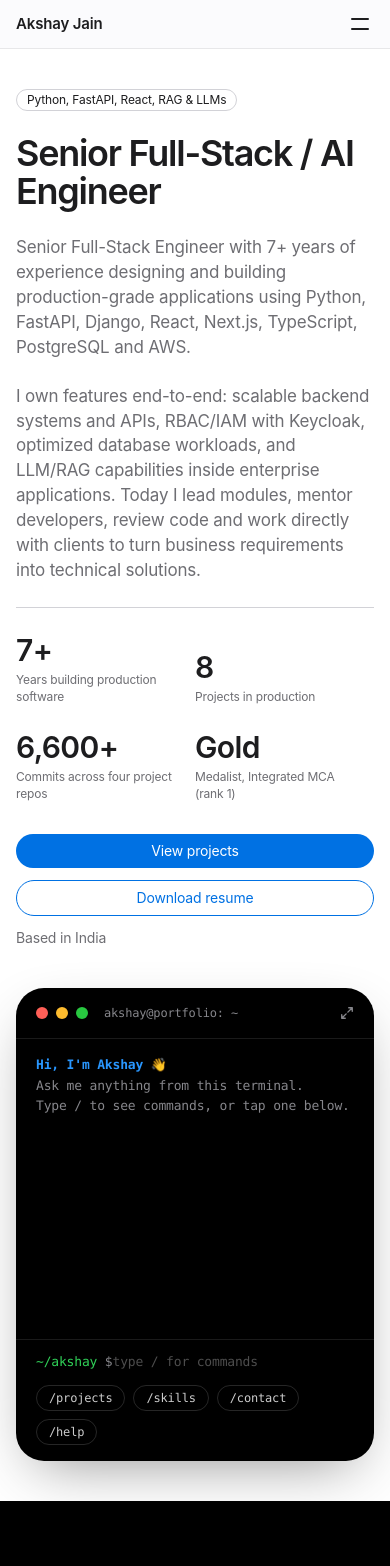
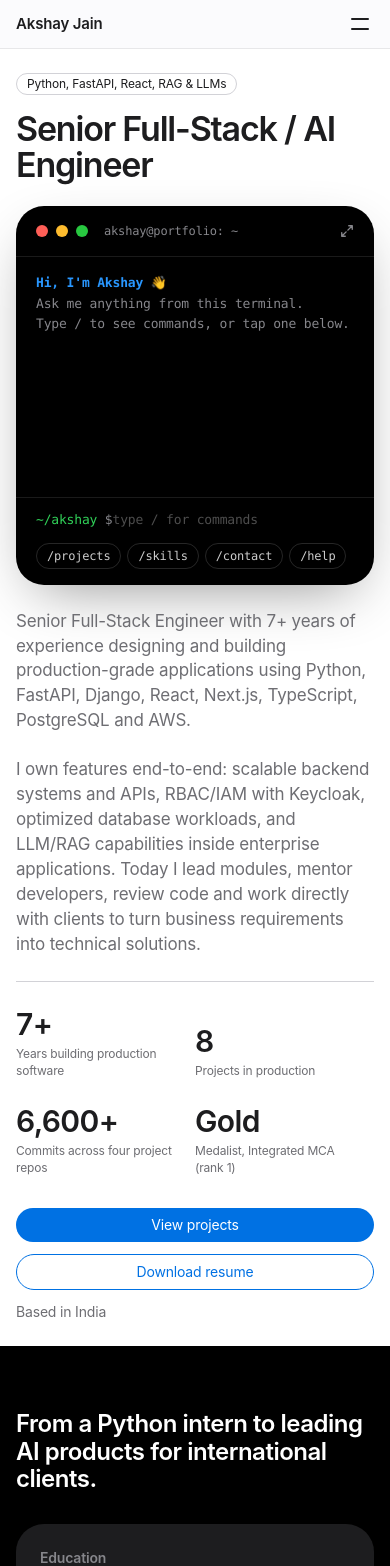
Before and after one commit to akshayjain98/akshayjain98.github.io, a Next.js app: page / in a window 390 px wide. Shown: the top 1566 px of the page. Built offline with nearby package versions, Linux system fonts and the light colour scheme.

Commit message:
feat: changed ui for tablet and phone

```diff
--- a/src/app/components/About/HeroLayout.tsx
+++ b/src/app/components/About/HeroLayout.tsx
@@ -4,25 +4,37 @@ import React, { useState } from 'react';
 import { Terminal } from '../Terminal';
 import type { TerminalData } from '../Terminal/commands';
 
-// Owns the terminal's expanded state. The left column reacts through `group-data-[expanded=true]:` classes,
-// so it can stay server-rendered markup passed in as `left`.
+// Owns the terminal's expanded state. The text columns react through `group-data-[expanded=true]:` classes,
+// so they can stay server-rendered markup passed in as `intro` / `details`.
+//
+// Order is CSS-only, so the DOM (and what screen readers / crawlers see) stays: intro → details → photo → terminal.
+//   Phone:   intro → terminal → details → photo
+//   Tablet:  intro → terminal (full width) → details | photo
+//   Desktop: [intro + details] | [photo + terminal]
+// Below lg the two column wrappers are `display: contents`, so their children join the outer grid directly.
 export const HeroLayout: React.FC<{
-  left: React.ReactNode;
+  intro: React.ReactNode;
+  details: React.ReactNode;
   photo?: React.ReactNode;
   terminalData: TerminalData;
-}> = ({ left, photo, terminalData }) => {
+}> = ({ intro, details, photo, terminalData }) => {
   const [expanded, setExpanded] = useState(false);
   return (
     <div
       data-expanded={expanded}
-      className="group flex flex-col lg:flex-row justify-between gap-10 sm:gap-12 lg:gap-12 xl:gap-20 data-[expanded=true]:xl:gap-12 py-10 sm:py-12 lg:py-14 items-center flex-1"
+      className={`group grid grid-cols-1 content-start gap-6 sm:gap-8 ${photo ? 'md:grid-cols-[minmax(0,1fr)_280px] md:gap-x-10' : ''} lg:flex lg:flex-row lg:items-center lg:justify-between lg:gap-12 xl:gap-20 data-[expanded=true]:xl:gap-12 py-6 sm:py-10 lg:py-14 flex-1`}
     >
-      {left}
+      <div className="contents lg:flex lg:flex-1 lg:min-w-0 lg:flex-col lg:justify-center lg:gap-5">
+        <div className="order-1 md:col-span-2 lg:order-none">{intro}</div>
+        <div className={`order-3 lg:order-none ${photo ? '' : 'md:col-span-2'}`}>{details}</div>
+      </div>
       <div
-        className={`w-full ${expanded ? 'lg:w-[560px] xl:w-[680px]' : 'lg:w-[360px] xl:w-[420px]'} flex-shrink-0 flex flex-col gap-4 motion-safe:transition-[width] motion-safe:duration-300 motion-safe:ease-out ${photo ? 'md:grid md:grid-cols-2 lg:flex' : ''}`}
+        className={`contents lg:flex lg:flex-col lg:gap-4 lg:flex-shrink-0 ${expanded ? 'lg:w-[560px] xl:w-[680px]' : 'lg:w-[360px] xl:w-[420px]'} motion-safe:lg:transition-[width] motion-safe:lg:duration-300 motion-safe:lg:ease-out`}
       >
-        {photo}
-        <Terminal data={terminalData} expanded={expanded} onToggleExpand={() => setExpanded((e) => !e)} />
+        {photo && <div className="order-4 lg:order-none">{photo}</div>}
+        <div className="order-2 min-w-0 md:col-span-2 lg:order-none">
+          <Terminal data={terminalData} expanded={expanded} onToggleExpand={() => setExpanded((e) => !e)} />
+        </div>
       </div>
     </div>
   );
--- a/src/app/components/About/index.tsx
+++ b/src/app/components/About/index.tsx
@@ -9,9 +9,13 @@ const About: React.FC = () => {
   const profile = getProfile();
   const { heroStats, headline, title, summary, summaryDetail, openTo, location, photo, firstName, lastName } = profile;
   const terminalData = toTerminalData(profile, getProjects(), getExperience(), getSkills());
-  // `group-data-[expanded=true]:` classes condense this column on desktop while the terminal is expanded.
-  const left = (
-    <div className="flex-1 min-w-0 flex flex-col justify-center gap-6 lg:gap-5">
+  // On tablets the details share a row with the photo, so they get a narrower layout until lg.
+  const narrowOnTablet = Boolean(photo);
+
+  // `group-data-[expanded=true]:` classes condense the text on desktop while the terminal is expanded.
+  // Intro is kept short: on phones and tablets it's all that sits above the terminal.
+  const intro = (
+    <div className="flex flex-col gap-4 sm:gap-6 lg:gap-5">
       <div className="flex flex-wrap items-center gap-3">
         <Tag className="!whitespace-normal" variant="outlined">
           {headline}
@@ -23,18 +27,25 @@ const About: React.FC = () => {
           </span>
         )}
       </div>
-      <h1 className="text-4xl min-[400px]:text-5xl sm:text-6xl xl:text-[80px] group-data-[expanded=true]:lg:text-5xl group-data-[expanded=true]:xl:text-6xl leading-[1.05] tracking-[-0.035em] font-semibold break-words">
+      <h1 className="text-[34px] min-[400px]:text-[40px] sm:text-6xl xl:text-[80px] group-data-[expanded=true]:lg:text-5xl group-data-[expanded=true]:xl:text-6xl leading-[1.05] tracking-[-0.035em] font-semibold break-words">
         {title}
       </h1>
-      <div className="text-apple-muted text-[17px] leading-[1.47] grid md:grid-cols-2 group-data-[expanded=true]:lg:grid-cols-1 gap-6 md:gap-12">
+    </div>
+  );
+
+  const details = (
+    <div className="flex flex-col gap-6 lg:gap-5">
+      <div
+        className={`text-apple-muted text-[17px] leading-[1.47] grid ${narrowOnTablet ? 'lg:grid-cols-2' : 'md:grid-cols-2'} group-data-[expanded=true]:lg:grid-cols-1 gap-6 ${narrowOnTablet ? 'lg:gap-12' : 'md:gap-12'}`}
+      >
         <p>{summary}</p>
         <p className="group-data-[expanded=true]:lg:hidden">{summaryDetail}</p>
       </div>
-      <dl className="grid grid-cols-2 sm:grid-cols-4 group-data-[expanded=true]:lg:grid-cols-2 gap-y-6 border-t border-apple-line pt-6">
+      <dl className={`grid grid-cols-2 sm:grid-cols-4 ${narrowOnTablet ? 'md:max-lg:grid-cols-2' : ''} group-data-[expanded=true]:lg:grid-cols-2 gap-y-6 border-t border-apple-line pt-6`}>
         {heroStats.map((stat, i) => (
           <div
             key={stat.label}
-            className={`flex flex-col-reverse pr-4 ${i ? 'sm:border-l sm:border-apple-line sm:pl-6' : ''} ${i % 2 === 0 ? 'group-data-[expanded=true]:lg:border-l-0 group-data-[expanded=true]:lg:pl-0' : ''}`}
+            className={`flex flex-col-reverse pr-4 ${i ? 'sm:border-l sm:border-apple-line sm:pl-6' : ''} ${i % 2 === 0 ? `group-data-[expanded=true]:lg:border-l-0 group-data-[expanded=true]:lg:pl-0 ${narrowOnTablet ? 'md:max-lg:border-l-0 md:max-lg:pl-0' : ''}` : ''}`}
           >
             <dt className="mt-1 text-xs sm:text-[13px] leading-snug text-apple-muted">{stat.label}</dt>
             <dd className="text-3xl xl:text-4xl group-data-[expanded=true]:xl:text-3xl font-semibold tracking-[-0.02em] text-apple-ink break-words">{stat.value}</dd>
@@ -52,12 +63,14 @@ const About: React.FC = () => {
       </div>
     </div>
   );
+
   const photoEl = photo ? (
     <div className="relative aspect-[4/5] w-full overflow-hidden rounded-[28px] bg-apple-gray">
-      <Image src={photo} alt={`${firstName} ${lastName}`} fill priority sizes="(min-width: 1280px) 420px, (min-width: 1024px) 360px, (min-width: 768px) 50vw, 100vw" className="object-cover" />
+      <Image src={photo} alt={`${firstName} ${lastName}`} fill priority sizes="(min-width: 1280px) 420px, (min-width: 1024px) 360px, (min-width: 768px) 280px, 100vw" className="object-cover" />
     </div>
   ) : null;
-  return <HeroLayout left={left} photo={photoEl} terminalData={terminalData} />;
+
+  return <HeroLayout intro={intro} details={details} photo={photoEl} terminalData={terminalData} />;
 };
 
 export default About;
--- a/src/app/components/Terminal/index.tsx
+++ b/src/app/components/Terminal/index.tsx
@@ -12,6 +12,9 @@ interface Entry {
 }
 
 const QUICK = ['/projects', '/skills', '/contact'];
+
+/** Phones and tablets (Tailwind's `max-lg`): expanding opens the terminal full screen. */
+const SMALL_SCREEN = '(max-width: 1023.98px)';
 
 interface Stream {
   id: number;
@@ -272,9 +275,51 @@ export const Terminal: React.FC<TerminalProps> = ({ data, expanded = false, onTo
     }
   };
 
+  // Below lg, "expanded" means a full-screen overlay instead of a wider card.
+  const rootRef = useRef<HTMLDivElement>(null);
+  const [placeholderH, setPlaceholderH] = useState<number>();
+  const [fullscreen, setFullscreen] = useState(false);
+  const [vvHeight, setVvHeight] = useState<number>();
+
+  useEffect(() => {
+    if (!expanded) {
+      setFullscreen(false);
+      return;
+    }
+    const mq = window.matchMedia(SMALL_SCREEN);
+    const sync = () => setFullscreen(mq.matches);
+    sync();
+    mq.addEventListener('change', sync);
+    return () => mq.removeEventListener('change', sync);
+  }, [expanded]);
+
+  // While full screen: lock page scroll and follow the visual viewport, so the prompt stays above the on-screen keyboard.
+  useEffect(() => {
+    if (!fullscreen) return;
+    const html = document.documentElement;
+    const prevOverflow = html.style.overflow;
+    html.style.overflow = 'hidden';
+    const vv = window.visualViewport;
+    const onResize = () => vv && setVvHeight(vv.height);
+    onResize();
+    vv?.addEventListener('resize', onResize);
+    return () => {
+      html.style.overflow = prevOverflow;
+      vv?.removeEventListener('resize', onResize);
+      setVvHeight(undefined);
+    };
+  }, [fullscreen]);
+
+  useEffect(() => {
+    if (fullscreen) outRef.current?.scrollTo({ top: outRef.current.scrollHeight });
+  }, [fullscreen]);
+
   const toggleExpand = () => {
+    // Keep the card's slot in the page so nothing jumps behind the overlay or after closing it.
+    if (!expanded && rootRef.current) setPlaceholderH(rootRef.current.offsetHeight);
     onToggleExpand?.();
-    inputRef.current?.focus({ preventScroll: true });
+    // On touch screens, focusing would pop the keyboard over the freshly opened terminal.
+    if (!window.matchMedia('(pointer: coarse)').matches) inputRef.current?.focus({ preventScroll: true });
   };
   const resizeLabel = expanded ? 'Collapse terminal' : 'Expand terminal';
 
@@ -286,8 +331,18 @@ export const Terminal: React.FC<TerminalProps> = ({ data, expanded = false, onTo
   );
 
   return (
+    <div className="w-full" style={fullscreen ? { minHeight: placeholderH } : undefined}>
       <div
-      className={`w-full rounded-[28px] bg-black text-white overflow-hidden font-mono ${expanded ? 'text-[14px] sm:text-[15px]' : 'text-[13px]'} leading-[1.55] shadow-[0_20px_60px_-20px_rgba(0,0,0,0.45)]`}
+        ref={rootRef}
+        role={fullscreen ? 'dialog' : undefined}
+        aria-modal={fullscreen || undefined}
+        aria-label={fullscreen ? 'Terminal' : undefined}
+        style={fullscreen && vvHeight ? { height: vvHeight } : undefined}
+        className={`w-full bg-black text-white overflow-hidden font-mono ${expanded ? 'text-[14px] sm:text-[15px]' : 'text-[13px]'} leading-[1.55] ${
+          fullscreen
+            ? 'fixed inset-x-0 top-0 z-[60] h-[100dvh] flex flex-col pt-[env(safe-area-inset-top)] pb-[env(safe-area-inset-bottom)] pl-[env(safe-area-inset-left)] pr-[env(safe-area-inset-right)]'
+            : 'rounded-[28px] shadow-[0_20px_60px_-20px_rgba(0,0,0,0.45)]'
+        }`}
         onClick={(e) => {
           // Focus the prompt when clicking empty terminal space, but not when selecting text or clicking links.
           if (!(e.target as HTMLElement).closest('a,button') && !window.getSelection()?.toString()) inputRef.current?.focus({ preventScroll: true });
@@ -317,13 +372,13 @@ export const Terminal: React.FC<TerminalProps> = ({ data, expanded = false, onTo
           )}
         </div>
 
-      <div className="relative">
+        <div className={`relative ${fullscreen ? 'flex-1 min-h-0' : ''}`}>
           <div
             ref={outRef}
             aria-live="polite"
             aria-busy={stream !== null}
             onClick={() => stream && skipStream()}
-          className={`${expanded ? 'h-[420px] sm:h-[520px] lg:h-[560px]' : 'h-[300px] sm:h-[340px]'} motion-safe:transition-[height] motion-safe:duration-300 motion-safe:ease-out overflow-y-auto overscroll-contain px-5 pt-4 pb-2 break-words`}
+            className={`${fullscreen ? 'h-full' : expanded ? 'h-[420px] sm:h-[520px] lg:h-[560px]' : 'h-[240px] sm:h-[340px]'} motion-safe:transition-[height] motion-safe:duration-300 motion-safe:ease-out overflow-y-auto overscroll-contain px-5 pt-4 pb-2 break-words`}
           >
             {entries.map((entry) => {
               const streaming = stream?.id === entry.id ? stream : null;
@@ -393,16 +448,26 @@ export const Terminal: React.FC<TerminalProps> = ({ data, expanded = false, onTo
           />
         </div>
 
-      <div className="flex flex-wrap gap-2 px-5 pb-4">
+        <div className="flex flex-wrap gap-1.5 sm:gap-2 px-5 pb-4">
           {QUICK.map((q) => (
-          <button key={q} type="button" onClick={() => execute(q)} className="rounded-full border border-white/15 px-3 py-1 text-xs text-white/80 hover:bg-white/10 hover:text-white transition-colors">
+            <button
+              key={q}
+              type="button"
+              onClick={() => execute(q)}
+              className="rounded-full border border-white/15 px-2.5 sm:px-3 py-1 text-xs text-white/80 hover:bg-white/10 hover:text-white transition-colors"
+            >
               {q}
             </button>
           ))}
-        <button type="button" onClick={() => execute('/help')} className="rounded-full border border-white/15 px-3 py-1 text-xs text-white/80 hover:bg-white/10 hover:text-white transition-colors">
+          <button
+            type="button"
+            onClick={() => execute('/help')}
+            className="rounded-full border border-white/15 px-2.5 sm:px-3 py-1 text-xs text-white/80 hover:bg-white/10 hover:text-white transition-colors"
+          >
             /help
           </button>
         </div>
       </div>
+    </div>
   );
 };
```
Lines whose indentation alone changed are shown as unchanged.
